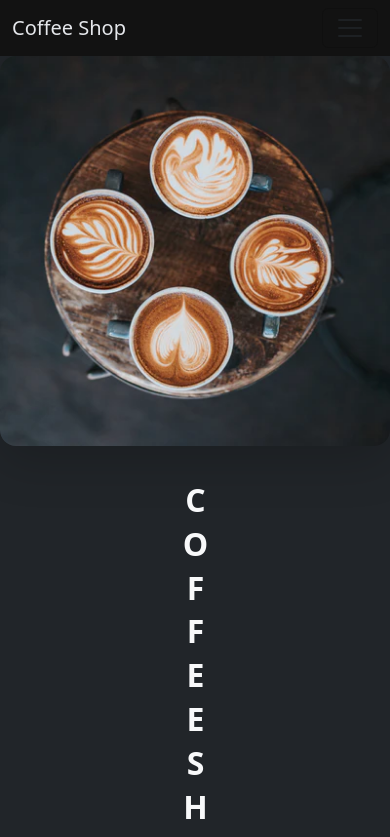
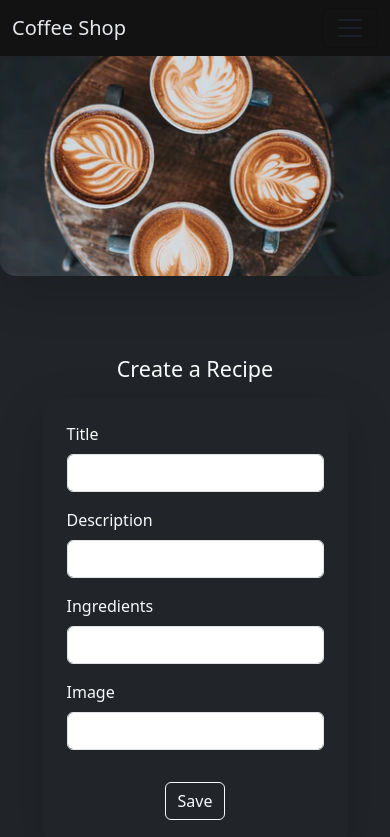
Before and after one commit to Socias93/coffeeShop, a React (Vite) app: page /viewcoffee/new in a window 390 px wide. Shown: the top 837 px of the page. Built offline with nearby package versions, Linux system fonts and the light colour scheme.

Commit message:
made viewcoffeepage responsive

```diff
--- a/src/App.css
+++ b/src/App.css
@@ -9,10 +9,29 @@
 }
 
 .vertical-text {
-  writing-mode: vertical-rl; /* vertikalt från höger till vänster */
-  text-orientation: upright; /* håller bokstäver upprätta */
+  writing-mode: vertical-rl;
+  text-orientation: upright;
   font-size: 2rem;
   font-weight: 700;
   letter-spacing: 0.05rem;
   line-height: 1;
 }
+
+.hero-img {
+  width: 100%;
+  height: auto;
+  object-fit: cover;
+  max-height: none;
+}
+
+@media (max-width: 700px) {
+  .hero-img {
+    max-height: 220px;
+  }
+}
+
+@media (min-width: 701px) {
+  .hero-img {
+    max-height: 420px;
+  }
+}
--- a/src/pages/ViewCoffeePage.tsx
+++ b/src/pages/ViewCoffeePage.tsx
@@ -61,14 +61,13 @@ function ViewCoffeePage() {
   return (
     <>
       <div className="app-container bg-dark">
-        <div className="row">
-          <div className="col-md-5 d-flex flex-column align-items-center mb-3 mb-md-0">
+        <div className="row gy-4">
+          <div className="col-12 col-md-5 d-grid flex-column align-items-center mb-3 mb-md-0 ">
             {id === "new" ? (
               <img
-                className="w-100 shadow-lg rounded-4 mb-3"
-                src="/bilder/4coffee.webp"
+                className="img-fluid shadow-lg rounded-4 mb-3 hero-img"
+                src={recipe?.imageUrl ?? "/bilder/4coffee.webp"}
                 alt="Coffee Picture"
-                style={{ objectFit: "cover" }}
               />
             ) : (
               <>
@@ -89,24 +88,28 @@ function ViewCoffeePage() {
             )}
           </div>
 
-          <div className="col-md-2 d-flex align-items-center justify-content-center">
+          <div className="col-12 col-md-2 d-none d-md-flex align-items-center justify-content-center">
             <div className="vertical-text text-light text-center">
               COFFEESHOP
             </div>
           </div>
 
-          <div className="col-md-5 d-flex justify-content-center">
+          <div className="col-12 col-md-5 d-grid justify-content-center">
             <form
               onSubmit={handleSubmit(onSubmit)}
               className="w-100"
               style={{ maxWidth: 700 }}>
               {id === "new" ? (
-                <h4 className="mb-3 mt-4 text-light">Create a Recipe</h4>
+                <h4 className="mb-3 mt-4 text-light text-center">
+                  Create a Recipe
+                </h4>
               ) : (
-                <h4 className="mt-4 text-light">Recipe {id}</h4>
+                <h4 className="mt-4 text-light text-center">Recipe {id}</h4>
               )}
 
-              <div className="shadow-lg rounded-4 p-4 bg-dark">
+              <div
+                className="d-grid shadow-lg rounded-4 p-4 bg-dark justify-content-center"
+                style={{ maxWidth: 350 }}>
                 <div className="mb-3">
                   <label className="form-label text-light">Title</label>
                   <input {...register("title")} className="form-control" />
@@ -150,9 +153,15 @@ function ViewCoffeePage() {
                 </div>
 
                 <div className="text-center mt-3">
-                  <button type="submit" className="btn btn-outline-light">
-                    Save
-                  </button>
+                  {id === "new" ? (
+                    <button type="submit" className="btn btn-outline-light">
+                      Save
+                    </button>
+                  ) : (
+                    <button type="submit" className="btn btn-outline-light">
+                      Update
+                    </button>
+                  )}
                 </div>
               </div>
             </form>
```
